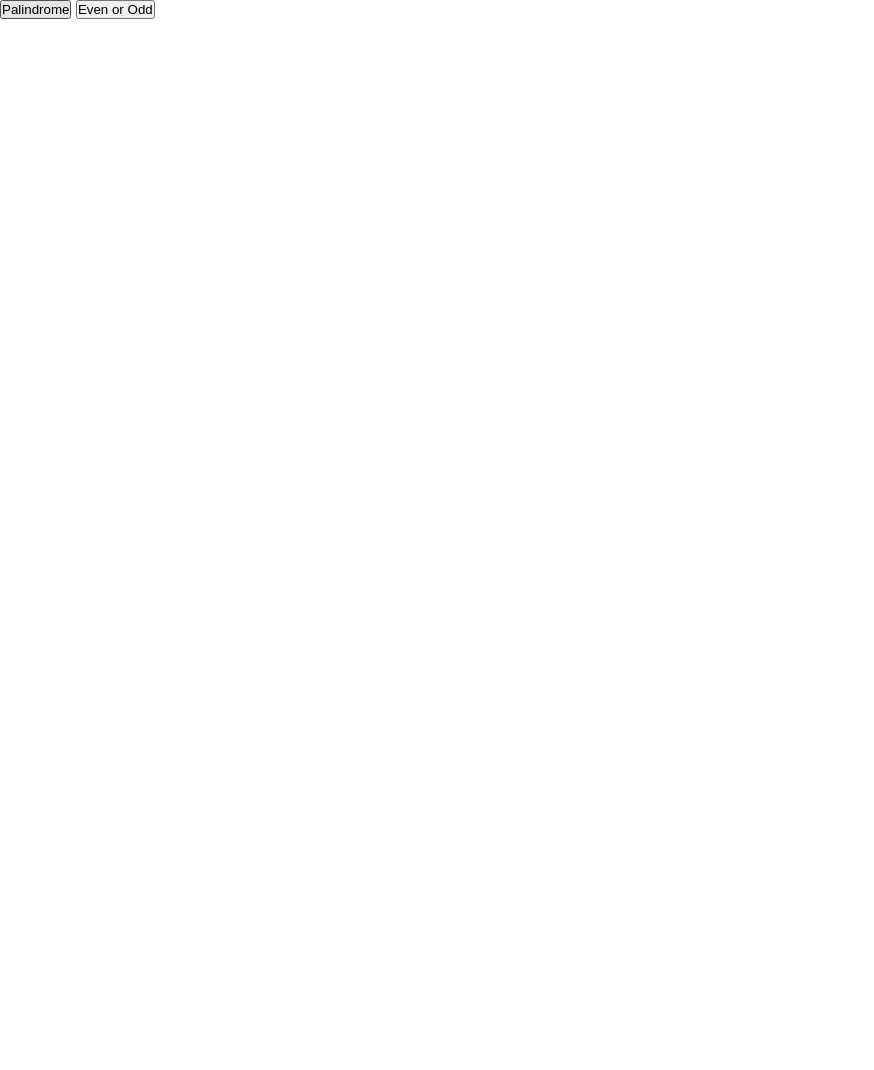
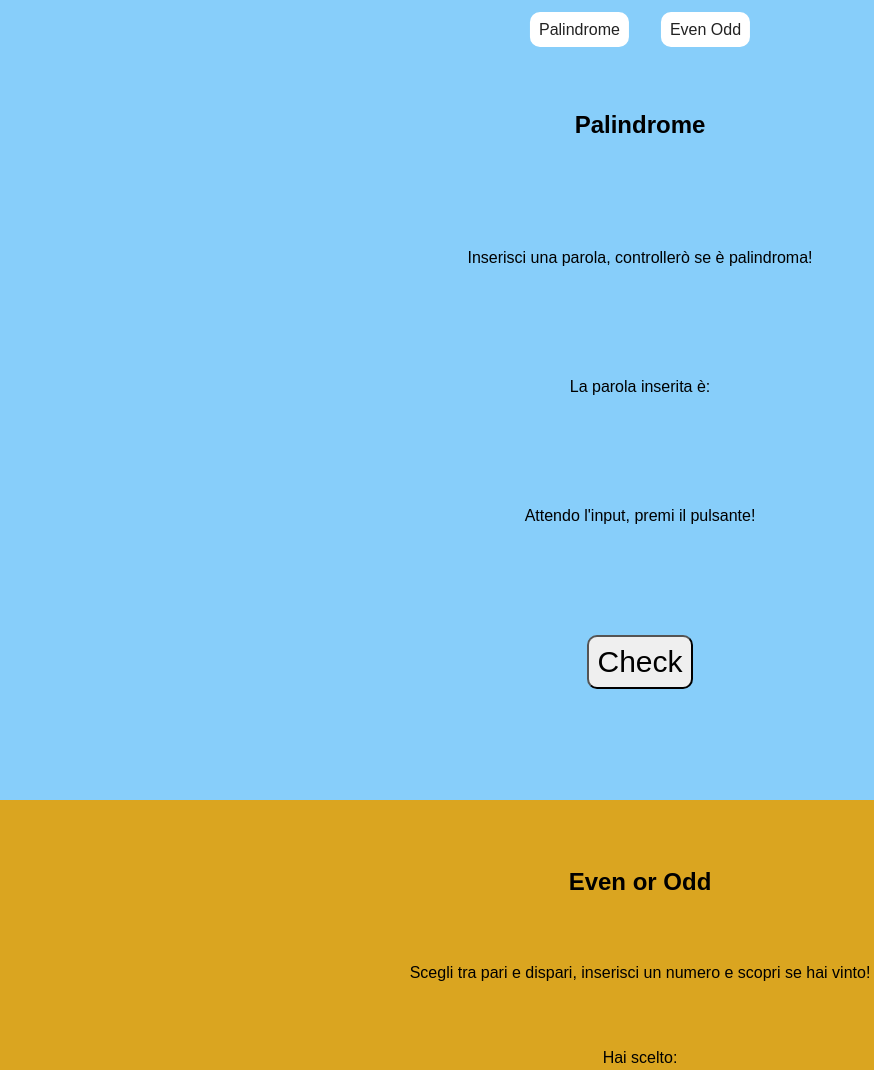
Before and after one commit to Andrea-Mattia/js-paliedispari, a plain HTML site: page index.html in a window 1280 px wide. Shown: the top 1070 px of the page, without its empty margins (0-874 px from the left). Before the commit the page ends 800 px from the top, so only its background shows below. Drawn offline with Linux system fonts and the light colour scheme.

Commit message:
modified js with validations and added css & html

```diff
--- a/css/style.css
+++ b/css/style.css
@@ -5,6 +5,79 @@
     box-sizing: border-box;
 }
 
+html {
+    scroll-behavior: smooth;
+}
+
 body {
     font-family: sans-serif;
 }
+
+/* UTILITIES */
+.df-center {
+    display: flex;
+    justify-content: center;
+    align-items: center;
+}
+
+.h-100-vh {
+    height: 100vh;
+}
+
+.fd-col {
+    flex-direction: column;
+    justify-content: space-evenly;
+}
+
+a {
+    text-decoration: none;
+    color: #222;
+    padding: 0.5rem;
+    background: #fff;
+    border: 1px solid transparent;
+    border-radius: 10px;
+}
+
+button {
+    font-size: 30px;
+    padding: 0.5rem;
+    border-radius: 10px;
+    cursor: pointer;
+    transition: all .3s;;
+}
+
+/* NAVBAR */
+.navbar {
+    position: fixed;
+    top: 3%;
+    left: 50%;
+    transform: translate(-50%, -3%);
+    height: 100px;
+}
+
+.navbar ul li {
+    list-style: none;
+    margin: 0 1rem;
+    transition: all .3s;
+}
+
+button:hover,
+.navbar ul li:hover {
+    transform: scale(1.15);
+    filter: drop-shadow(4px 4px rgba(0,0,0, .25));
+}
+
+/* MAIN CONTENT */
+.main-content {
+    width: 100vw;
+}
+
+/* PALINDROME */
+#palindrome-app {
+    background: lightskyblue;
+}
+
+/* EVEN OR ODD */
+#even-odd-app {
+    background: goldenrod;
+}
--- a/index.html
+++ b/index.html
@@ -10,8 +10,37 @@
 </head>
 <body>
 
-    <button id="palindrome">Palindrome</button>
-    <button id="even-odd">Even or Odd</button>
+    <div class="app">
+        <nav class="navbar">
+            <ul class="df-center">
+                <li>
+                    <a href="#palindrome-app">Palindrome</a>
+                </li>
+                <li>
+                    <a href="#even-odd-app">Even Odd</a>
+                </li>
+            </ul>
+        </nav>
+        <section class="main-content">
+            <div id="palindrome-app" class="df-center fd-col h-100-vh">
+                <h2>Palindrome</h2>
+                <div>Inserisci una parola, controllerò se è palindroma!</div>
+                <div>La parola inserita è: <span id="user-word"></span></div>
+                <div id="pal">Attendo l'input, premi il pulsante!</div>
+                <button id="palindrome">Check</button>
+            </div>
+            <div id="even-odd-app" class="df-center fd-col h-100-vh">
+                <h2>Even or Odd</h2>
+                <div>Scegli tra pari e dispari, inserisci un numero e scopri se hai vinto!</div>
+                <div>Hai scelto: <span id="choice"></span></div>
+                <div>Il tuo numero è: <span id="us-num"></span></div>
+                <div>Il numero del PC è: <span id="pc-num"></span></div>
+                <div>La somma tra i due numeri è: <span id="sum"></span></div>
+                <div id="result">Attendo l'input, premi il pulsante!</div>
+                <button id="even-odd">Check</button>
+            </div>
+        </section>
+    </div>
 
 
     <!-- JS -->
--- a/js/script.js
+++ b/js/script.js
@@ -5,18 +5,26 @@
  * Creare una funzione per capire se la parola inserita è palindroma
  */
 
+// References
 var palindrome = document.getElementById('palindrome');
+var word = document.getElementById('user-word');
+var pal = document.getElementById('pal');
 
 palindrome.addEventListener('click', function() {
     // References
-    var userWord = prompt('Inserisci una parola').toLowerCase().trim();
+    do {
+        var userWord = prompt('Inserisci una parola');
+    } while ( !isNaN(userWord) || userWord === null );
     var wordReverted = reverseWord(userWord);
+
+    // Stampo la parola inserita
+    word.innerHTML = userWord;
 
     // If statement per vedere se la parola è palindroma
     if (userWord === wordReverted) {
-        console.log('La tua parola "' + userWord + '" è palindroma!');
+        pal.innerHTML = 'La tua parola, "' + userWord + '", è palindroma!';
     } else {
-        console.log('La tua parola "' + userWord + '" non è palindroma :(');
+        pal.innerHTML = 'La tua parola, "' + userWord + '", non è palindroma :(';
     }
 
     /**
@@ -51,29 +59,42 @@ palindrome.addEventListener('click', function() {
  * Dichiariamo chi ha vinto.
  */
 
+// References
 var pariDispari = document.getElementById('even-odd');
+var choice = document.getElementById('choice');
+var usNum = document.getElementById('us-num');
+var pcNum = document.getElementById('pc-num');
+var sum = document.getElementById('sum');
+var result = document.getElementById('result');
 
 pariDispari.addEventListener ('click', function() {
     // References
-    var evenOddUser = prompt('Scegli pari o dispari').toLowerCase().trim();
-    var userNumber = parseInt( prompt('Scegli un numero da 1 a 5') );
+    do {
+        var evenOddUser = prompt('Scegli pari o dispari');
+    } while ( (evenOddUser != 'pari') && (evenOddUser != 'dispari') || evenOddUser === null);
+
+
+    do {
+        var userNumber = parseInt( prompt('Scegli un numero da 1 a 5') );
+    } while ( isNaN(userNumber) || userNumber < 1 || userNumber > 5 || userNumber === null);
 
     // Settings
     var randNumb = pcRandomNumber(1, 5);
     var finalNum = userNumber + randNumb;
     var finalEvenOdd = evenOdd(finalNum);
 
-    // stampo i numeri
-    console.log('Numero scelto dall\' utente: ' + userNumber);
-    console.log('Numero generato per il PC: ' + randNumb);
-    console.log('La somma tra i due numeri è: ' + finalNum);
+    // stampo i vari dati
+    choice.innerHTML = evenOddUser;
+    usNum.innerHTML = userNumber;
+    pcNum.innerHTML = randNumb;
+    sum.innerHTML = finalNum;
 
 
     // stampo il risultato
     if (finalEvenOdd === evenOddUser) {
-        console.log('Complimenti, il risultato è ' + finalEvenOdd + '. HAI VINTO!!');
+        result.innerHTML ='Complimenti, il risultato è ' + finalEvenOdd + '. HAI VINTO!!';
     } else {
-        console.log('Mi dispiace, il risultato è ' + finalEvenOdd + '. Hai perso :(');
+        result.innerHTML ='Mi dispiace, il risultato è ' + finalEvenOdd + '. Hai perso :(';
     }
 
     // FUNZIONI
```
